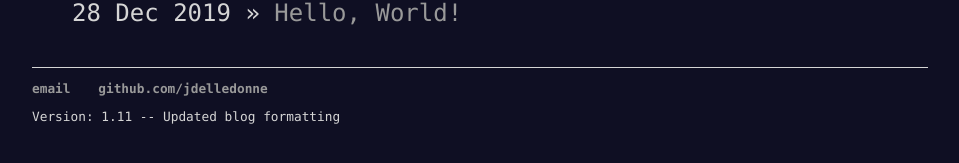
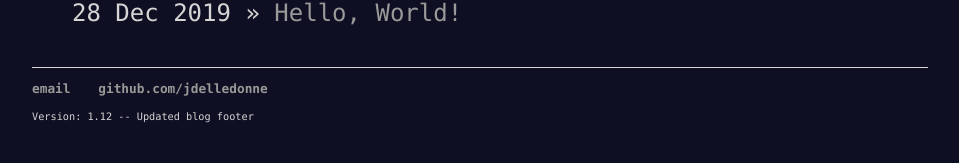
Before and after one commit to jdelledonne/jdelledonne.github.io, a Jekyll site: the page built from blog/index.html, in a window 1280 px wide. Shown: the part 200-363 px from the top of the page, without its empty margins (160-1119 px from the left). Built offline with Jekyll 4.4.1, drawn with Linux system fonts in a browser that asks for light colours.

Commit message:
Updated blog footer

```diff
--- a/_layouts/default.html
+++ b/_layouts/default.html
@@ -24,7 +24,7 @@
 	        		<li><a href="mailto:jdelledo@nd.edu">email</a></li>
 	        		<li><a href="https://github.com/jdelledonne">github.com/jdelledonne</a></li>
 				</ul>
-				Version: 1.11 -- Updated blog formatting
+				<p class="footer">Version: 1.12 -- Updated blog footer</p>
 			</footer>
 		</body>
 	</html>
--- a/css/main.css
+++ b/css/main.css
@@ -39,18 +39,22 @@ p {
     color: rgb(171, 234, 224);
 }
 
+p.footer {
+    font-size: .8em;
+    color: #d5d5d5;
+}
+
 footer {
     border-top: 1px solid #d5d5d5;
     font-size: .8em;
-    color: #d5d5d5;
 }
 
 ul.posts {
     margin: 20px auto 40px;
     font-size: 1.5em;
-    color: #d5d5d5;
 }
 
 ul.posts li {
     list-style: none;
+    color: #d5d5d5;
 }
```
